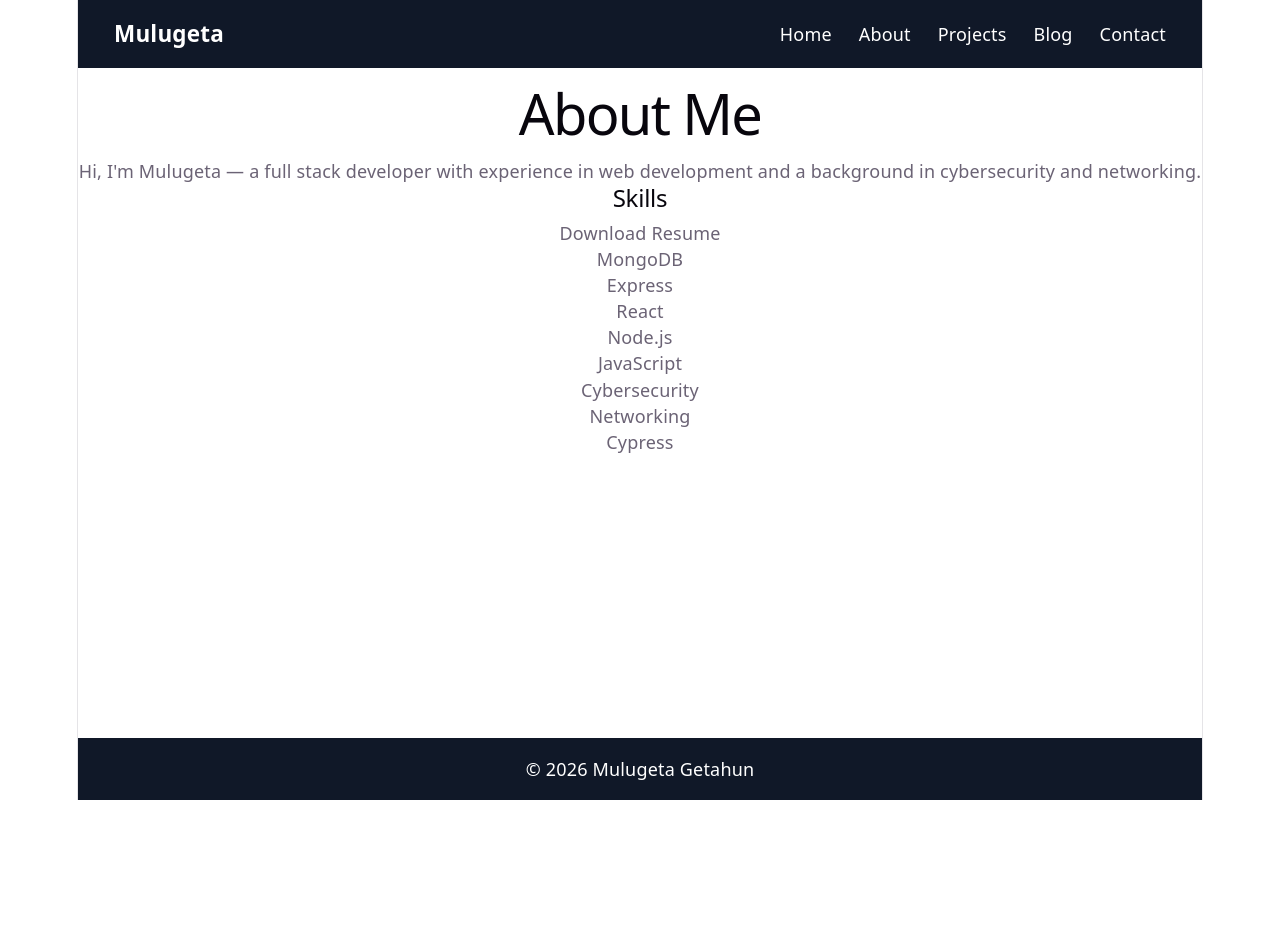
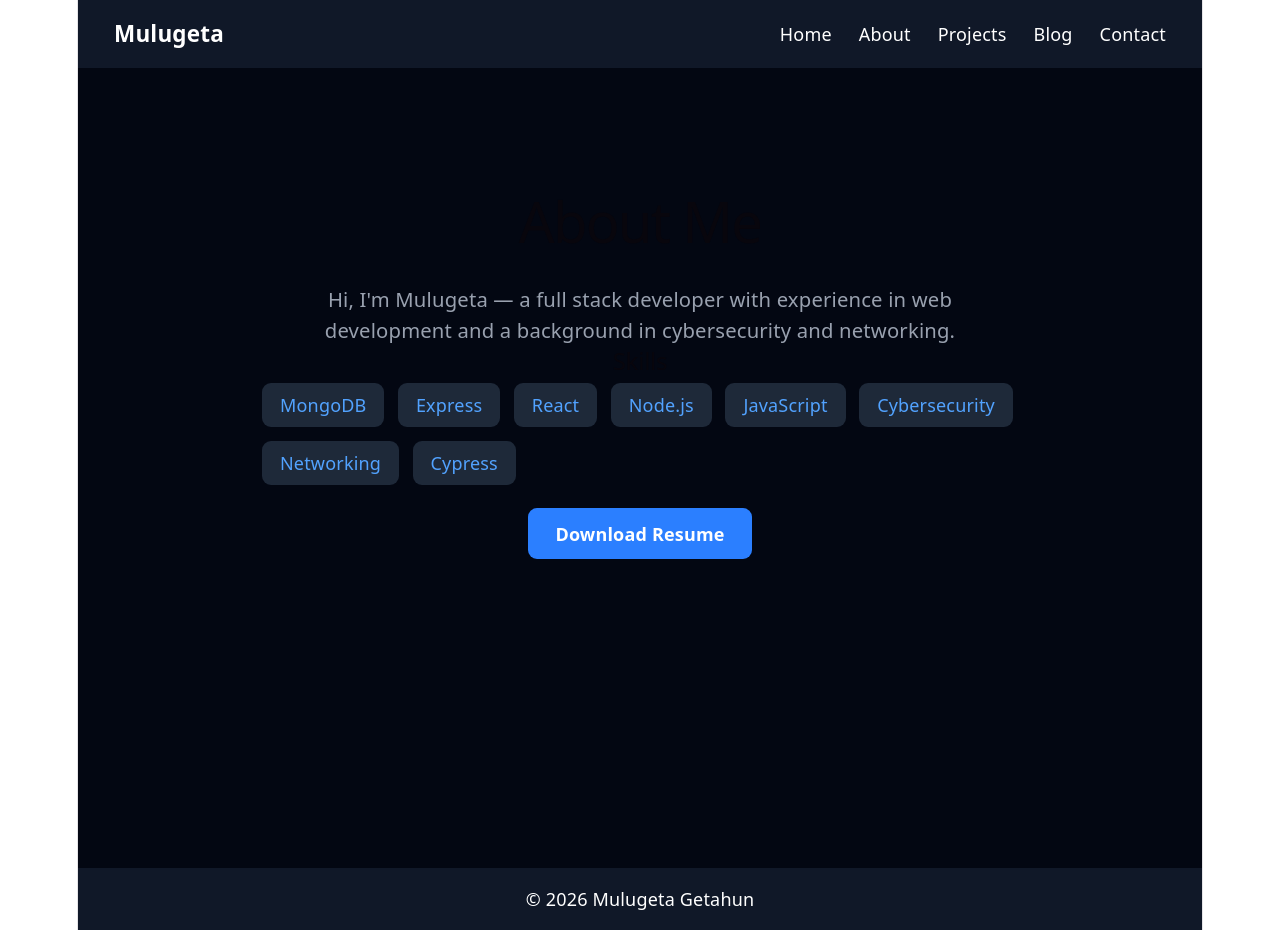
Before and after one commit to Scwtb8235/portfolio, a React (Vite) app in the folder client/: page /about in a window 1280 px wide. Before the commit the page ends 800 px from the top, so only its background shows below. Built offline with nearby package versions, Linux system fonts and the light colour scheme.

Commit message:
style about page with tailwind

```diff
--- a/client/src/pages/About.jsx
+++ b/client/src/pages/About.jsx
@@ -1,25 +1,28 @@
 function About() {
   return (
-    <div>
-      <h1>About Me</h1>
-      <p>
-        Hi, I'm Mulugeta — a full stack developer with experience in web development
-        and a background in cybersecurity and networking.
-    </p>
-      <h2>Skills</h2>
-      <a href="http://localhost:8000/Mulugeta_Getahun_Resume.pdf" download>
-        Download Resume
-    </a>
-      <ul>
-        <li>MongoDB</li>
-        <li>Express</li>
-        <li>React</li>
-        <li>Node.js</li>
-        <li>JavaScript</li>
-        <li> Cybersecurity </li>
-        <li> Networking </li>
-        <li>Cypress </li>
-    </ul>
+    <div className="bg-gray-950 min-h-screen text-white px-8 py-12 pt-20">
+      <div className="max-w-2xl mx-auto">
+        <h1 className="text-4xl font-bold mb-6">About Me</h1>
+        <p className="text-gray-400 text-lg mb-8">
+          Hi, I'm Mulugeta — a full stack developer with experience in web development
+          and a background in cybersecurity and networking.
+        </p>
+        <h2 className="text-2xl font-semibold mb-4">Skills</h2>
+        <ul className="flex flex-wrap gap-3 mb-8">
+          {['MongoDB', 'Express', 'React', 'Node.js', 'JavaScript', 'Cybersecurity', 'Networking', 'Cypress'].map((skill) => (
+            <li key={skill} className="bg-gray-800 text-blue-400 px-4 py-2 rounded-lg">
+              {skill}
+            </li>
+          ))}
+        </ul>
+        <a
+          href="http://localhost:8000/Mulugeta_Getahun_Resume.pdf"
+          download
+          className="bg-blue-500 hover:bg-blue-600 text-white px-6 py-3 rounded-lg font-semibold"
+        >
+          Download Resume
+        </a>
+      </div>
     </div>
   );
 }
```
